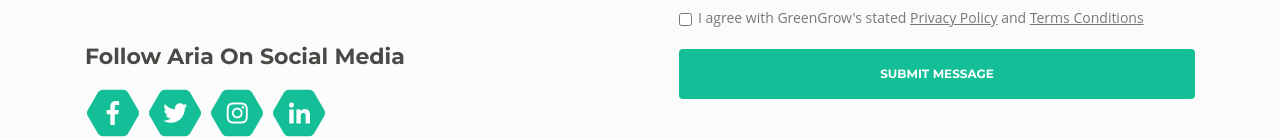
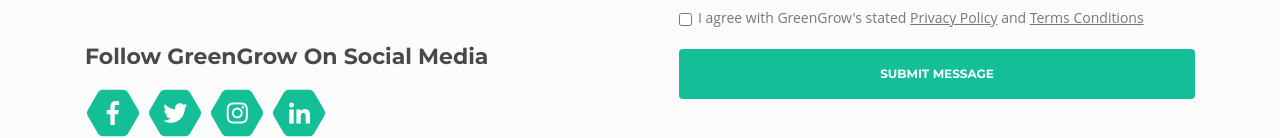
Before and after one commit to greengrowsystems/ProductWebsite, a plain HTML site: page index.html in a window 1280 px wide. Shown: the part 8051-8189 px from the top of the page. Drawn offline with Linux system fonts and the light colour scheme; a web font is replaced by a local one.

Commit message:
Made some name changes

```diff
--- a/index.html
+++ b/index.html
@@ -1077,7 +1077,7 @@
                             <li><i class="fas fa-phone"></i><a href="tel:003024630820">+233 506 618 8763</a></li>
                             <li><i class="fas fa-envelope"></i><a href="mailto:teamgreengrow@gmail.com">teamgreengrow@gmail.com</a></li>
                         </ul>
-                        <h3>Follow Aria On Social Media</h3>
+                        <h3>Follow GreenGrow On Social Media</h3>
 
                         <span class="fa-stack">
                             <a href="#your-link">
```
